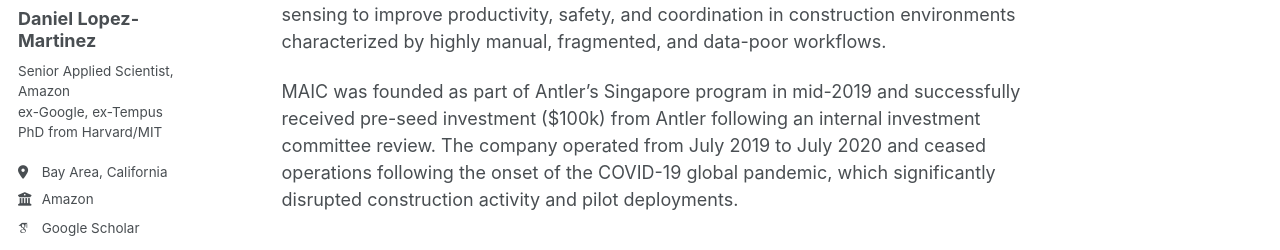
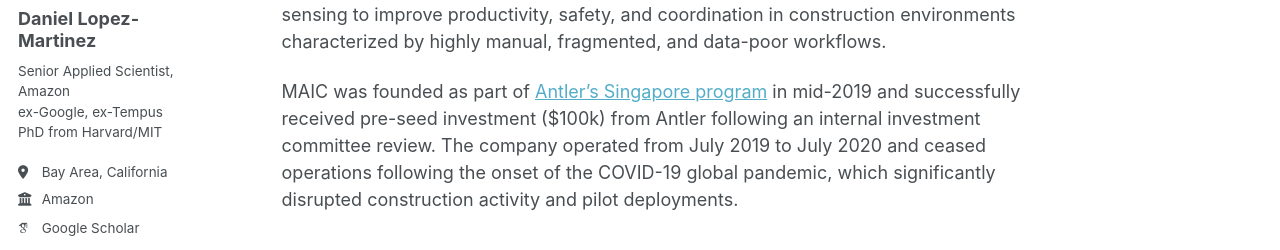
Before and after one commit to daniel-lopezmartinez/daniel-lopezmartinez.github.io, a Jekyll site: the page built from _portfolio/venture-formation-maic.md, in a window 1280 px wide and 1217 px high. Shown: the part 276-526 px from the top of the window. Built offline with Jekyll 4.4.1, drawn with Linux system fonts in a browser that asks for light colours; some web fonts are replaced; a script that is not in the unit is left out; part of the change alters nothing that is shown.

```diff
--- a/_portfolio/venture-formation-maic.md
+++ b/_portfolio/venture-formation-maic.md
@@ -8,4 +8,4 @@ order: 1
 
 MAIC was an early-stage startup I co-founded during my PhD, formed through the [Antler accelerator](https://www.antler.co/) and incorporated and based in Singapore. The company built an AI-enabled workforce and task management platform leveraging computer vision and real-time sensing to improve productivity, safety, and coordination in construction environments characterized by highly manual, fragmented, and data-poor workflows.
 
-MAIC was founded as part of Antler’s Singapore program in mid-2019 and successfully received pre-seed investment ($100k) from Antler following an internal investment committee review. The company operated from July 2019 to July 2020 and ceased operations following the onset of the COVID-19 global pandemic, which significantly disrupted construction activity and pilot deployments.
+MAIC was founded as part of [Antler’s Singapore program](https://www.antler.co/residency/singapore) in mid-2019 and successfully received pre-seed investment ($100k) from Antler following an internal investment committee review. The company operated from July 2019 to July 2020 and ceased operations following the onset of the COVID-19 global pandemic, which significantly disrupted construction activity and pilot deployments.
```
